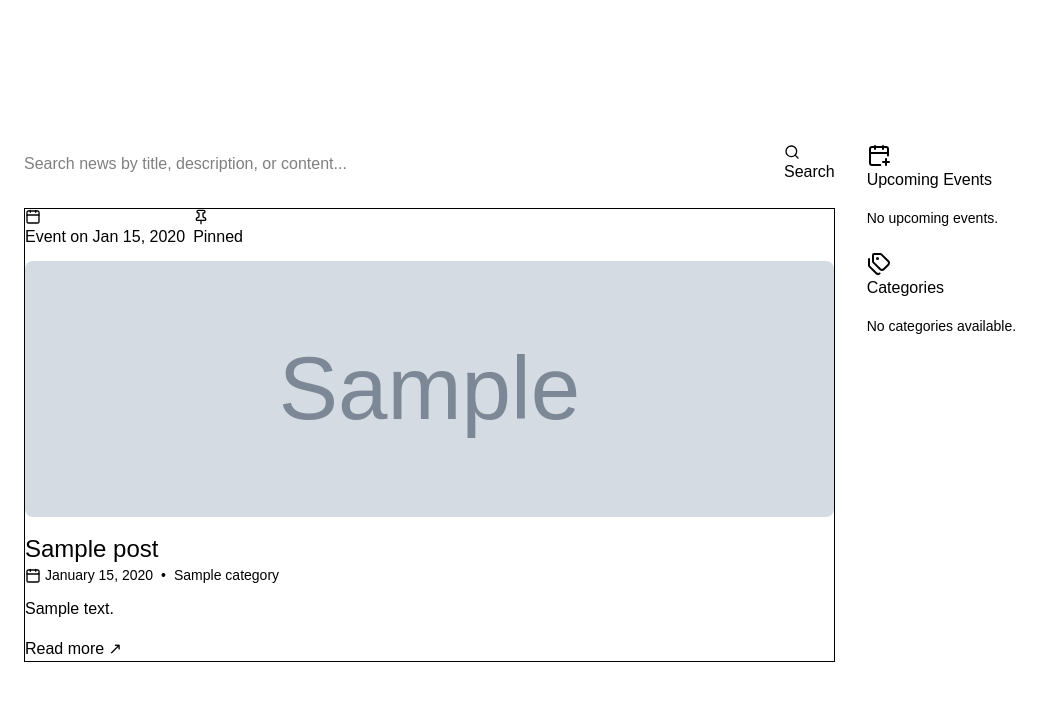
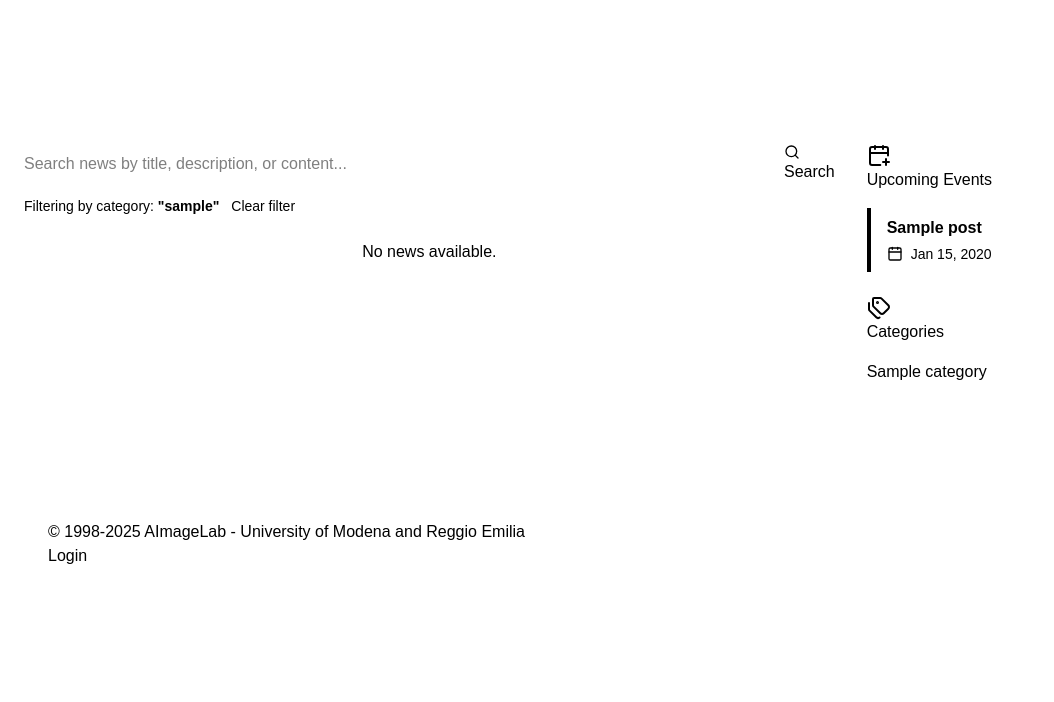
Before and after one commit to AImageLab-zip/aimagelab-website, a Django app: a page that uses docker-site/main/templates/main/news.html in a window 1280 px wide. Shown: the part 248-950 px from the top of the page, without its empty margins (0-1054 px from the left). After the commit the page ends 812 px from the top, so only its background shows below. Run offline with Django 4.2, Linux system fonts and the light colour scheme; tables that the repository leaves empty hold one stand-in row (values such as "Sample post"); grey boxes marked "Sample" are stand-in pictures; parts of the project's set-up code (start-up, migrations or seed data) failed here and were passed over; some libraries are stand-ins or nearby versions; some web fonts are replaced.

Commit message:
filters in the news

```diff
--- a/docker-site/main/templates/main/news.html
+++ b/docker-site/main/templates/main/news.html
@@ -34,6 +34,15 @@ Stay updated with the latest research breakthroughs, events, and announcements f
                         <p class="text-sm">
                             Showing results for: <strong class="text-primary">"{{ search_query }}"</strong>
                             <a href="{% url 'news' %}" class="link link-primary ml-2">Clear search</a>
+                        </p>
+                    </div>
+                    {% endif %}
+
+                    {% if category_query %}
+                    <div class="mt-3">
+                        <p class="text-sm">
+                            Filtering by category: <strong class="text-primary">"{{ category_query }}"</strong>
+                            <a href="{% url 'news' %}" class="link link-primary ml-2">Clear filter</a>
                         </p>
                     </div>
                     {% endif %}
--- a/docker-site/main/views.py
+++ b/docker-site/main/views.py
@@ -21,12 +21,6 @@ POST_PER_PAGE = 10
 
 def home(request):
     """Home page view."""
-    # Get upcoming events (posts with event_date, ordered by event_date)
-    upcoming_events = Post.objects.filter(
-        is_published=True,
-        event_date__isnull=False
-    ).order_by('event_date')[:4]
-
     # Get latest posts without event_date
     latest_posts = Post.objects.filter(
         is_published=True,
@@ -45,6 +39,7 @@ def contacts(request):
 def news(request):
     """News/Blog page view with pagination and search."""
     search_query = request.GET.get('search', '')
+    category_query = request.GET.get('category', '')
 
     # Filter posts based on authentication
     if request.user.is_authenticated:
@@ -60,6 +55,9 @@ def news(request):
             Q(content__icontains=search_query)
         )
 
+    if category_query:
+        posts = posts.filter(categories__name__iexact=category_query)
+
     # Order by creation date and prefetch categories for efficiency
     posts = posts.order_by('is_published', '-is_pinned', '-created_at').prefetch_related('categories')
 
@@ -74,9 +72,20 @@ def news(request):
     except EmptyPage:
         posts_page = paginator.page(paginator.num_pages)
 
+    # Get upcoming events (posts with event_date, ordered by event_date)
+    upcoming_events = Post.objects.filter(
+        is_published=True,
+        event_date__isnull=False
+    ).order_by('event_date')[:5]
+
+    categories = Category.objects.all().order_by('name')
+
     return render(request, 'main/news.html', {
         'posts': posts_page,
         'search_query': search_query,
+        'category_query': category_query,
+        'upcoming_events': upcoming_events,
+        'categories': categories
     })
 
 def post_single(request, slug):
```
